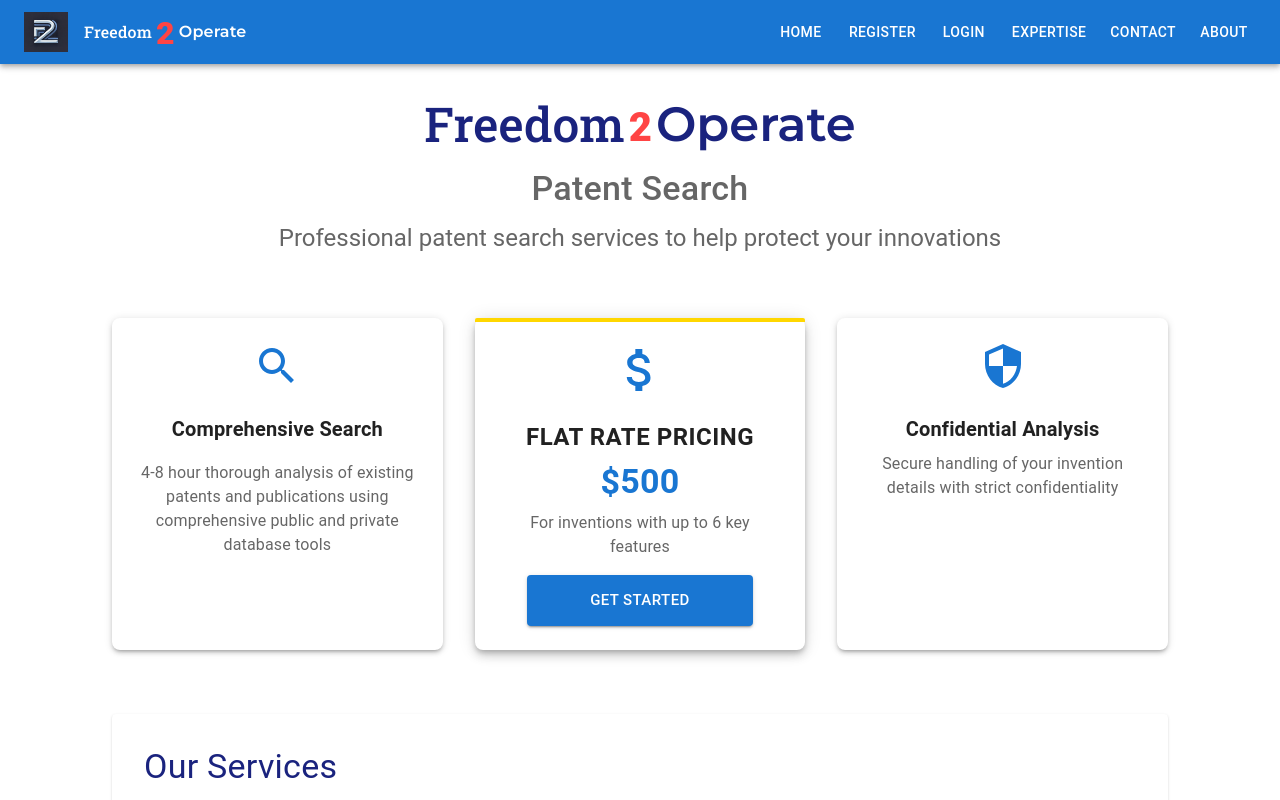
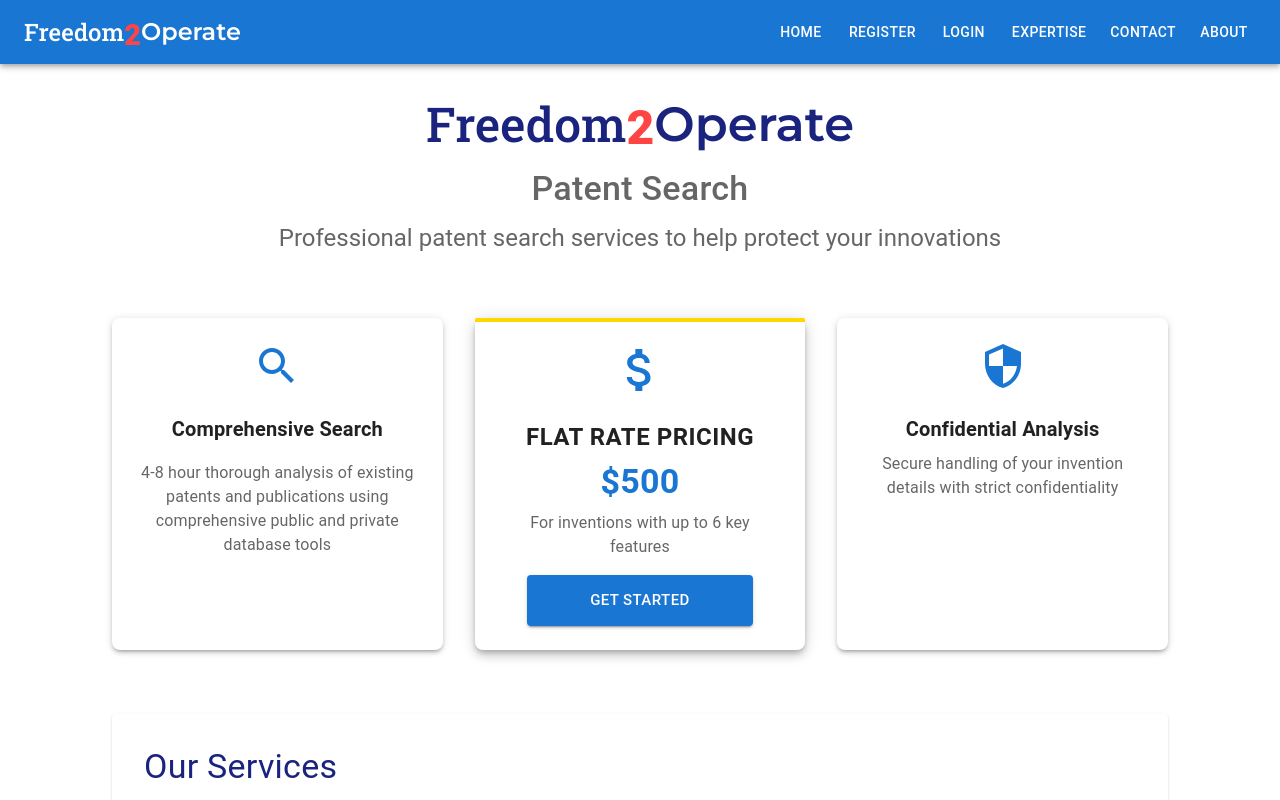
Before and after one commit to smythmyke/Freedom2Operate, a React (Vite) app in the folder freedom2operate/: page / in a window 1280 px wide. Shown: the top 800 px of the page. Built offline with nearby package versions, Linux system fonts and the light colour scheme; no server answers.

Commit message:
Create reusable Logo component and implement consistent branding across site

```diff
--- a/freedom2operate/src/components/LandingPage.tsx
+++ b/freedom2operate/src/components/LandingPage.tsx
@@ -1,4 +1,5 @@
 import { Box, Typography, Button, Paper, Grid } from '@mui/material';
+import Logo from '../components/Logo';
 import { useNavigate } from 'react-router-dom';
 import SearchIcon from '@mui/icons-material/Search';
 import AttachMoneyIcon from '@mui/icons-material/AttachMoney';
@@ -12,41 +13,8 @@
     <Box sx={{ maxWidth: '100%', px: { xs: 2, sm: 4, md: 6 } }}>
       {/* Hero Section */}
       <Box sx={{ textAlign: 'center', mb: 8 }}>
-        <Box sx={{ display: 'flex', alignItems: 'center', justifyContent: 'center', mb: 2 }}>
-          <Typography
-            variant="h3"
-            component="span"
-            sx={{
-              fontFamily: 'Roboto Slab, serif',
-              fontWeight: 500,
-            }}
-          >
-            Freedom
-          </Typography>
-          <Typography
-            variant="h3"
-            component="span"
-            sx={{
-              color: '#ff4444',
-              fontSize: '2.5em',
-              fontWeight: 900,
-              mx: 0.5,
-              lineHeight: 0.8,
-              transform: 'translateY(4px)',
-            }}
-          >
-            2
-          </Typography>
-          <Typography
-            variant="h3"
-            component="span"
-            sx={{
-              fontFamily: 'Montserrat, sans-serif',
-              fontWeight: 600,
-            }}
-          >
-            Operate
-          </Typography>
+        <Box sx={{ display: 'flex', justifyContent: 'center', mb: 2 }}>
+          <Logo variant="h3" />
         </Box>
         <Typography
           variant="h4"
--- /dev/null
+++ b/freedom2operate/src/components/Logo.tsx
@@ -0,0 +1,51 @@
+import { Box, Typography } from '@mui/material';
+
+interface LogoProps {
+  variant?: 'h1' | 'h2' | 'h3' | 'h4' | 'h5' | 'h6';
+  color?: string;
+}
+
+const Logo = ({ variant = 'h3', color = '#1a237e' }: LogoProps) => {
+  return (
+    <Box sx={{ display: 'inline-flex', alignItems: 'center' }}>
+      <Typography
+        variant={variant}
+        component="span"
+        sx={{
+          fontFamily: 'Roboto Slab, serif',
+          fontWeight: 500,
+          color: color,
+        }}
+      >
+        Freedom
+      </Typography>
+      <Typography
+        variant={variant}
+        component="span"
+        sx={{
+          color: '#ff4444',
+          fontSize: `calc(${variant === 'h1' ? '3.75rem' : variant === 'h2' ? '3rem' : variant === 'h3' ? '2.5rem' : variant === 'h4' ? '2rem' : variant === 'h5' ? '1.5rem' : '1.25rem'} * 1.2)`,
+          fontWeight: 900,
+          mx: 0,
+          lineHeight: 0.8,
+          transform: 'translateY(4px)',
+        }}
+      >
+        2
+      </Typography>
+      <Typography
+        variant={variant}
+        component="span"
+        sx={{
+          fontFamily: 'Montserrat, sans-serif',
+          fontWeight: 600,
+          color: color,
+        }}
+      >
+        Operate
+      </Typography>
+    </Box>
+  );
+};
+
+export default Logo;
--- a/freedom2operate/src/components/Navbar.tsx
+++ b/freedom2operate/src/components/Navbar.tsx
@@ -1,8 +1,8 @@
-import { AppBar, Toolbar, Typography, Button, Box, Menu, MenuItem } from '@mui/material';
+import { AppBar, Toolbar, Button, Box, Menu, MenuItem } from '@mui/material';
 import { Link as RouterLink, useNavigate } from 'react-router-dom';
 import { useState } from 'react';
 import { useAuth } from '../contexts/AuthContext';
-import logo from '../assets/logo1.png';
+import Logo from './Logo';
 
 const Navbar = () => {
   const { currentUser, logout } = useAuth();
@@ -31,7 +31,6 @@
     <AppBar position="static">
       <Toolbar>
         <Box sx={{ display: 'flex', alignItems: 'center', flexGrow: 1 }}>
-          <img src={logo} alt="Freedom2Operate Logo" style={{ height: '40px', marginRight: '16px' }} />
           <Box
             component={RouterLink}
             to="/"
@@ -42,34 +41,7 @@
               alignItems: 'center',
             }}
           >
-            <Typography
-              sx={{
-                fontFamily: 'Roboto Slab, serif',
-                fontWeight: 500,
-              }}
-            >
-              Freedom
-            </Typography>
-            <Typography
-              sx={{
-                color: '#ff4444',
-                fontSize: '2em',
-                fontWeight: 900,
-                mx: 0.5,
-                lineHeight: 0.8,
-                transform: 'translateY(2px)',
-              }}
-            >
-              2
-            </Typography>
-            <Typography
-              sx={{
-                fontFamily: 'Montserrat, sans-serif',
-                fontWeight: 600,
-              }}
-            >
-              Operate
-            </Typography>
+            <Logo variant="h5" color="white" />
           </Box>
         </Box>
         <Box sx={{ display: 'flex', gap: 1, alignItems: 'center' }}>
```
